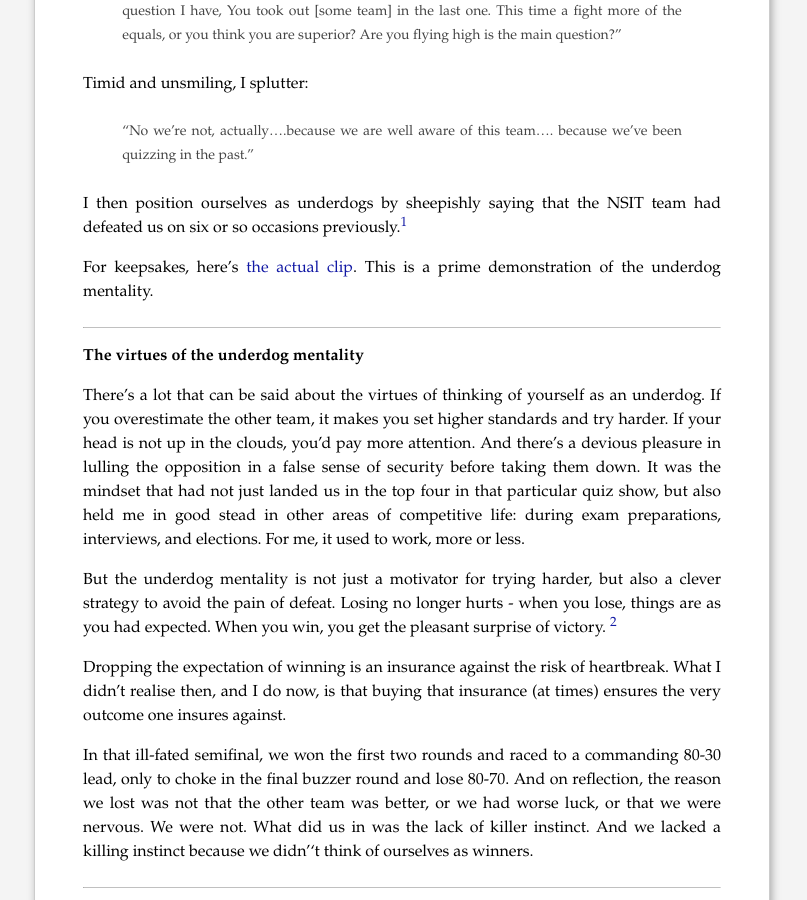
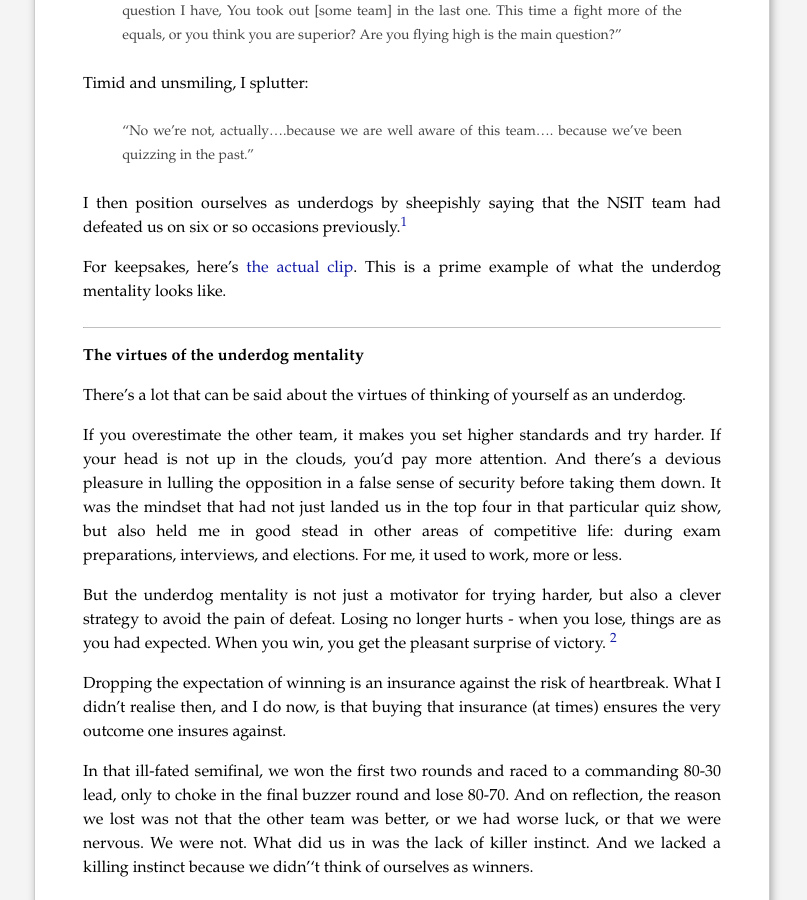
Before and after one commit to piyushahuja/piyushahuja.github.io, a Jekyll site: the page built from _posts/journal/2020-03-29-winning.md, in a window 1280 px wide and 900 px high, scrolled down 399 px. Shown: the whole window, without its empty margins (238-1045 px from the left). Built offline with Jekyll 4.4.1, drawn with Linux system fonts in a browser that asks for light colours; comment, search, counter and statistics services are not loaded.

Commit message:
Auto deployed

```diff
--- a/_posts/journal/2020-03-29-winning.md
+++ b/_posts/journal/2020-03-29-winning.md
@@ -21,7 +21,7 @@ Timid and unsmiling, I splutter:
 I then position ourselves as underdogs by sheepishly saying that the NSIT team had defeated us on six or so occasions previously.[^NSIT]
 
 
-For keepsakes, here's [the actual clip](https://www.youtube.com/watch?v=5vkOu2lKEaw). This is a prime demonstration of the underdog mentality.
+For keepsakes, here's [the actual clip](https://www.youtube.com/watch?v=5vkOu2lKEaw). This is a prime example of what the underdog mentality looks like.
 
 [^NSIT]: It was probably not even true.
 
@@ -29,7 +29,9 @@ For keepsakes, here's [the actual clip](https://www.youtube.com/watch?v=5vkOu2lK
 **The virtues of the underdog mentality**
 
 
- There's a lot that can be said about the virtues of thinking of yourself as an underdog. If you overestimate the other team, it makes you set higher standards and try harder. If your head is not up in the clouds,  you’d pay more attention.  And there's a devious pleasure in lulling the opposition in a false sense of security before taking them down. It was the mindset that had not just landed us in the top four in that particular quiz show, but also held me in good stead in other areas of competitive life: during exam preparations, interviews, and elections. For me, it used to work, more or less.
+There's a lot that can be said about the virtues of thinking of yourself as an underdog.
+
+If you overestimate the other team, it makes you set higher standards and try harder. If your head is not up in the clouds,  you’d pay more attention.  And there's a devious pleasure in lulling the opposition in a false sense of security before taking them down. It was the mindset that had not just landed us in the top four in that particular quiz show, but also held me in good stead in other areas of competitive life: during exam preparations, interviews, and elections. For me, it used to work, more or less.
 
 But the underdog mentality is not just a motivator for trying harder, but also a clever strategy to avoid the pain of defeat. Losing no longer hurts - when you lose, things are as you had expected.  When you win, you get the pleasant surprise of victory. [^ESPN]
 
```
